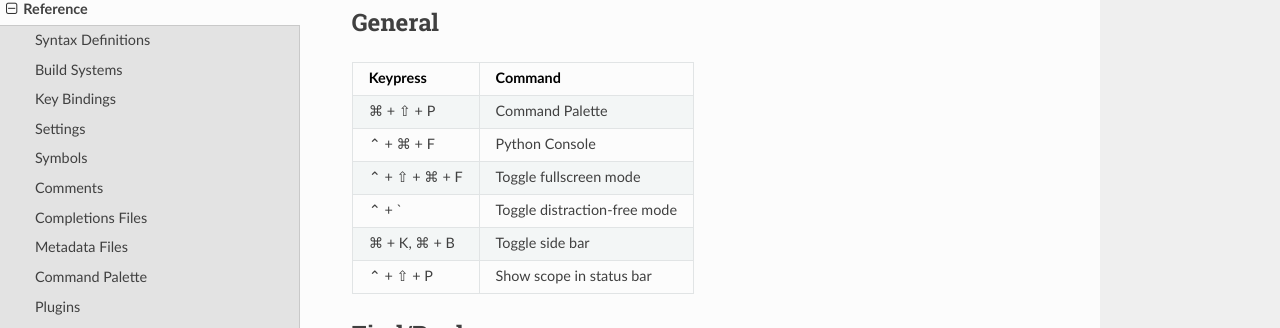
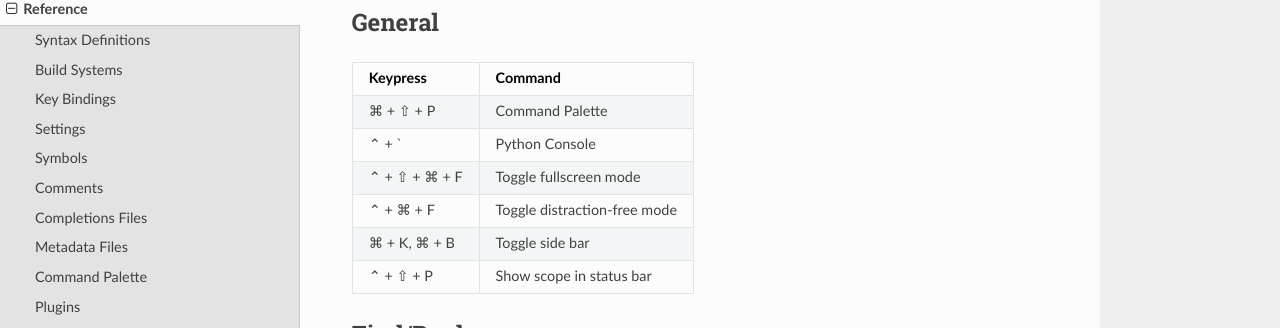
Before and after one commit to guillermooo/sublime-undocs, a Sphinx documentation site: the page built from source/reference/keyboard_shortcuts_osx.rst, in a window 1280 px wide and 900 px high, scrolled down 1449 px. Shown: the part 123-451 px from the top of the window. Built offline with Sphinx 7.4.7 and the Read the Docs theme 2.0.0, drawn with Linux system fonts in a browser that asks for light colours.

```diff
--- a/source/reference/keyboard_shortcuts_osx.rst
+++ b/source/reference/keyboard_shortcuts_osx.rst
@@ -96,11 +96,11 @@ General
 +=================+===========================================================+
 | ⌘ + ⇧ + P       | Command Palette                                           |
 +-----------------+-----------------------------------------------------------+
-| ⌃ + ⌘ + F       | Python Console                                            |
+| ⌃ + `           | Python Console                                            |
 +-----------------+-----------------------------------------------------------+
 | ⌃ + ⇧ + ⌘ + F   | Toggle fullscreen mode                                    |
 +-----------------+-----------------------------------------------------------+
-| ⌃ + `           | Toggle distraction-free mode                              |
+| ⌃ + ⌘ + F       | Toggle distraction-free mode                              |
 +-----------------+-----------------------------------------------------------+
 | ⌘ + K, ⌘ + B    | Toggle side bar                                           |
 +-----------------+-----------------------------------------------------------+
```
